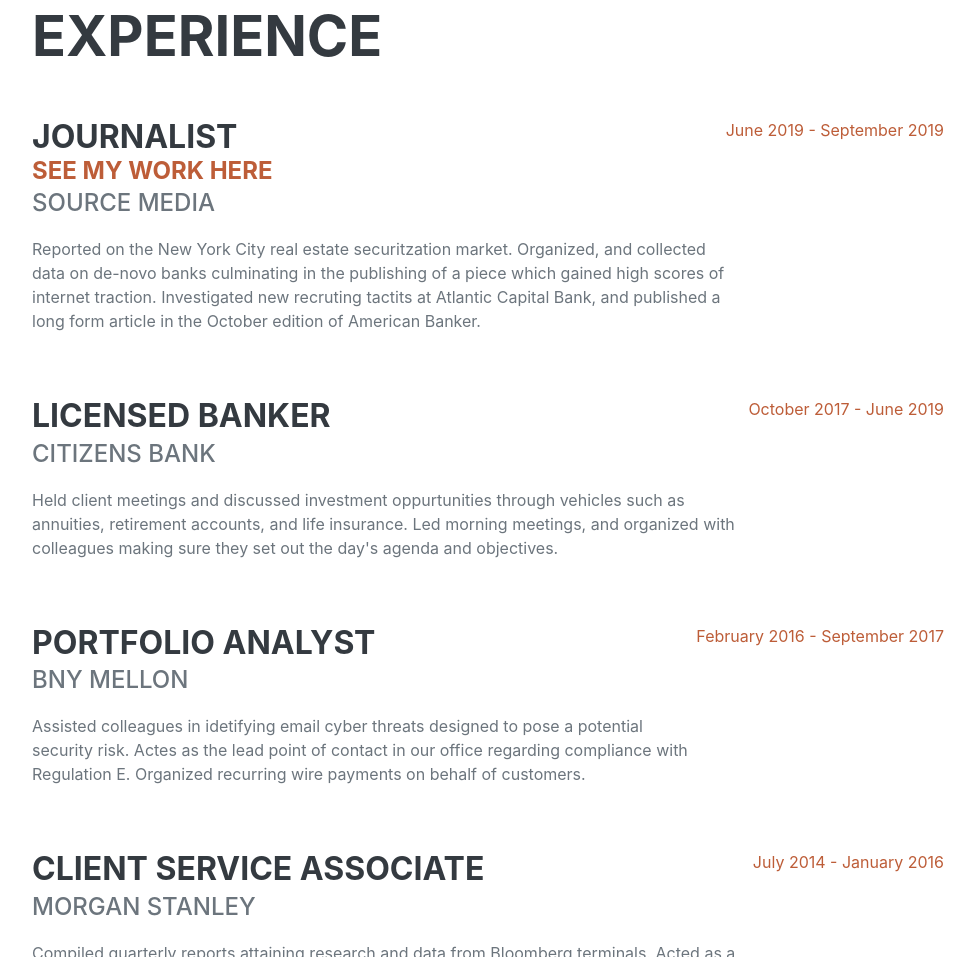
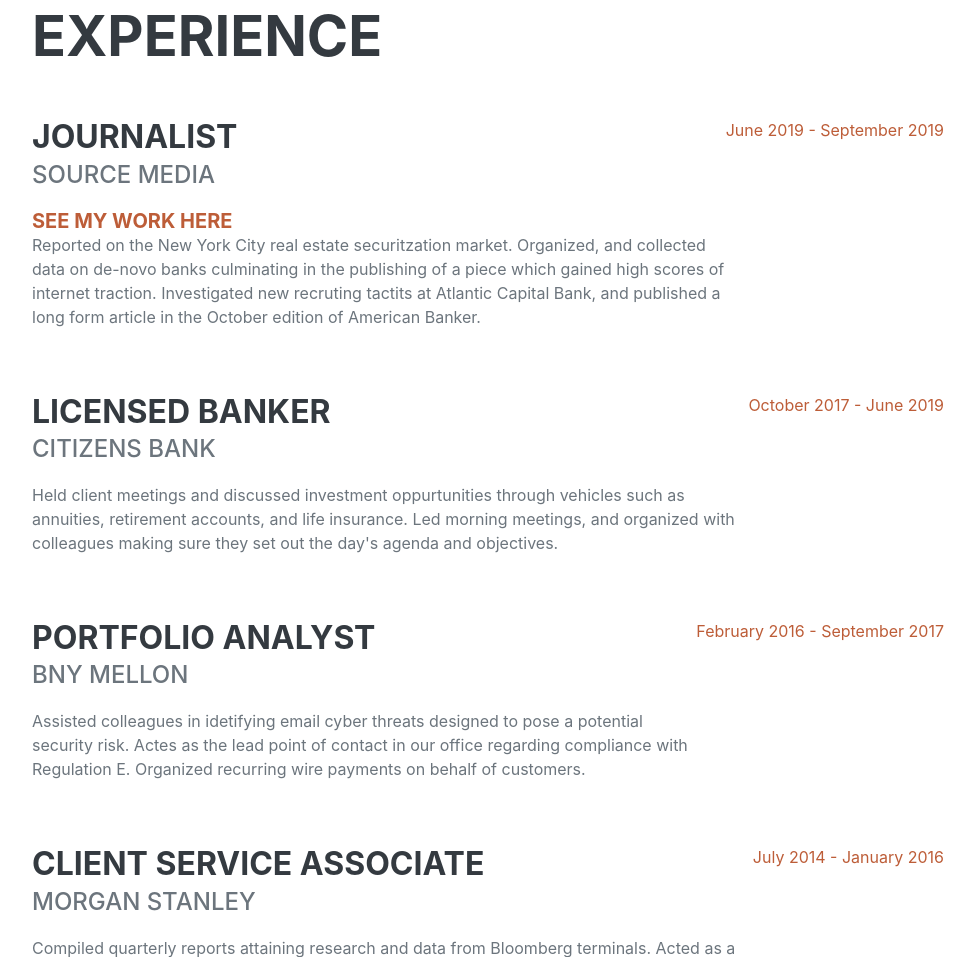
Before and after one commit to Daniel-Lazi00816/Daniel-Lazi00816.github.io, a plain HTML site: page index.html in a window 1280 px wide. Shown: the part 878-1835 px from the top of the page, without its empty margins (288-1263 px from the left). Drawn offline with nearby package versions, Linux system fonts and the light colour scheme; a web font is replaced by a local one.

Commit message:
another commit

```diff
--- a/index.html
+++ b/index.html
@@ -66,8 +66,8 @@
                     <div class="d-flex flex-column flex-md-row justify-content-between mb-5">
                         <div class="flex-grow-1">
                             <h3 class="mb-0">Journalist</h3>
-                            <h4 class="mb-0"> <a href="https://www.americanbanker.com/author/daniel-dinicola">See My Work Here</a></h3>
                             <div class="subheading mb-3">Source Media</div>
+                            <h5 class="mb-0"> <a href="https://www.americanbanker.com/author/daniel-dinicola">See My Work Here</a></h3>
                             <p>Reported on the New York City real estate securitzation market. Organized, and collected data on de-novo banks culminating in the publishing of a piece which gained high scores of internet traction. Investigated new recruting tactits at Atlantic Capital Bank, and published a long form article in the October edition of American Banker. </p>
                         </div>
                         <div class="flex-shrink-0"><span class="text-primary">June 2019 - September 2019</span></div>
```
